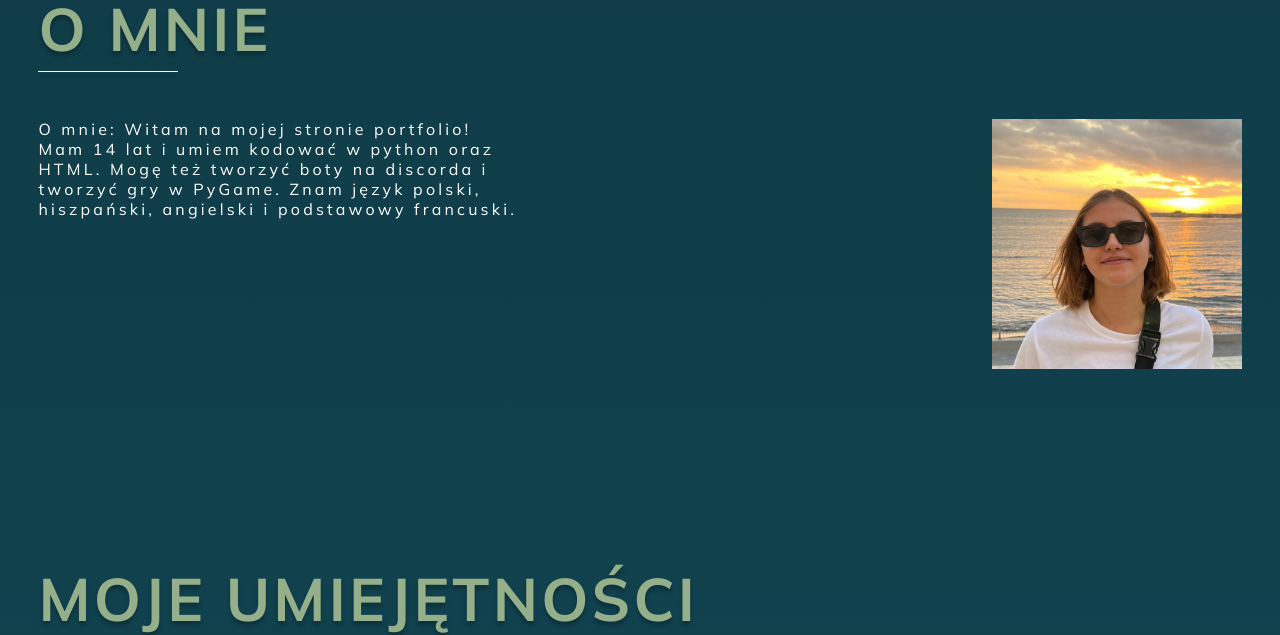
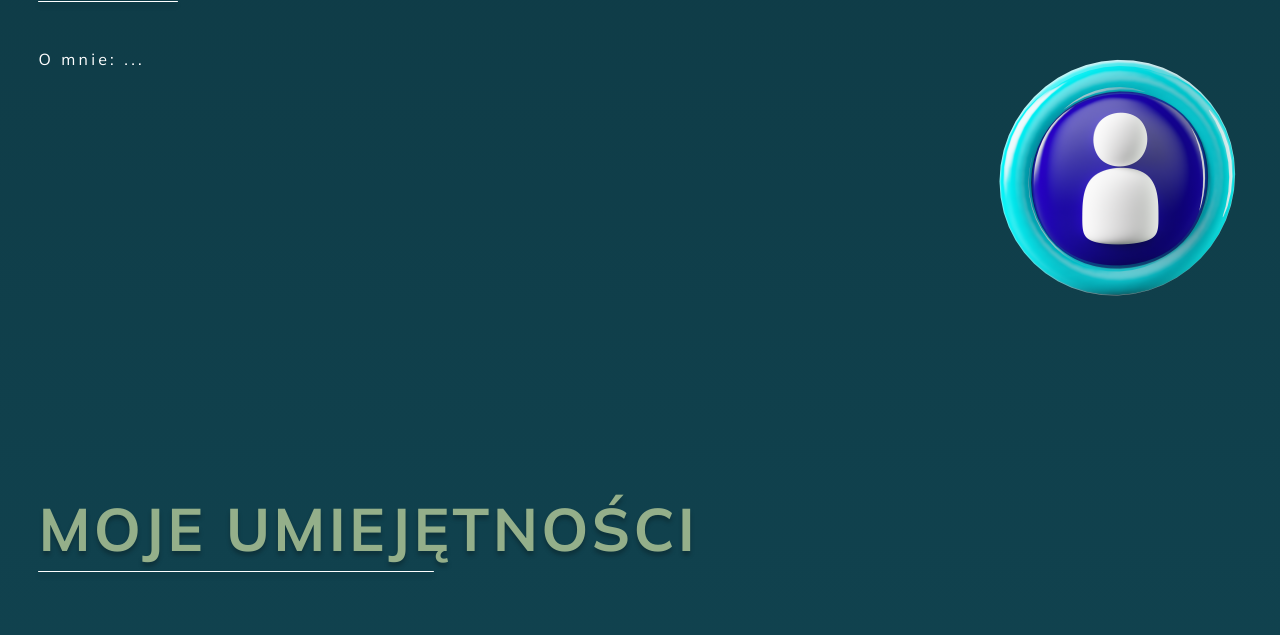
Before and after one commit to charles-b747/Portfolio, a Flask app: page / in a window 1280 px wide. Shown: the part 985-1620 px from the top of the page. Run offline with Flask 3, Linux system fonts and the light colour scheme.

Commit message:
Update index.html

```diff
--- a/templates/index.html
+++ b/templates/index.html
@@ -29,21 +29,19 @@
     <main class="main">
       <!-- Preview section -->
       <section class="main__home home" id="home">
-        <h1 class="home__title">ZUZANNA CHMIELOWSKA</h1>
-        <p class="home__subtitle">TWÓRCA WWW, PROGRAMISTA PYTHON</p>
+        <h1 class="home__title">IMIE NAZWISKO</h1>
+        <p class="home__subtitle">TWÓRCA WWW, PROGRAMISTA PYTHON (PRZYKLAD)</p>
       </section>
       <!-- About me section -->
       <section class="main__about about" id="about">
         <h2 class="about__title">O MNIE</h2>
         <div class="about__info info-block">
           <p class="info-block__text">
-            O mnie: Witam na mojej stronie portfolio! Mam 14 lat i umiem kodować w python
-            oraz HTML. Mogę też tworzyć boty na discorda i tworzyć gry w PyGame. Znam język
-            polski, hiszpański, angielski i podstawowy francuski.
+            O mnie: ...
           </p>
           <img
             class="info-block__img"
-            src="../static/img/Zuzia.jpg"
+            src="../static/img/profile.png"
             alt="me"
             width="250"
             height="250"
```
